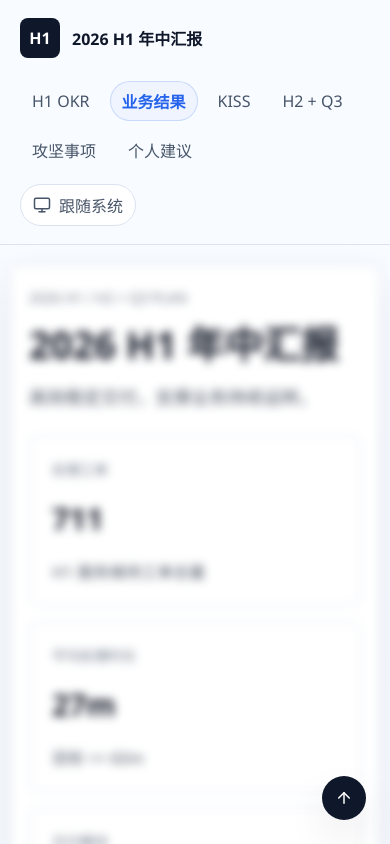
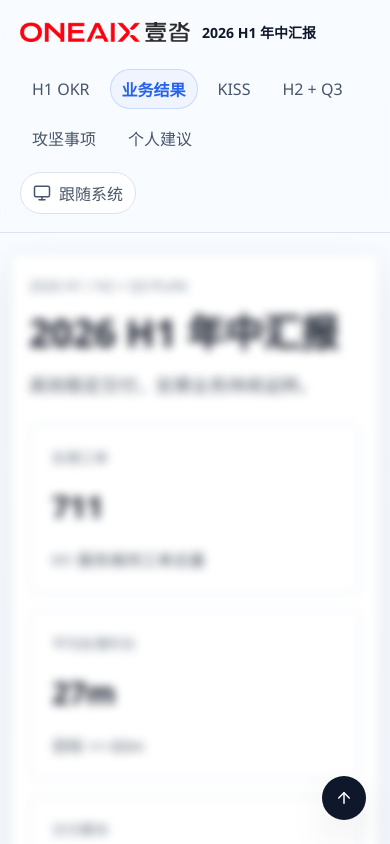
Before and after one commit to tyrantblue/kickoff2026h1, a React (Vite) app: page /#impact in a window 390 px wide. Shown: the top 844 px of the page. Built offline with nearby package versions, Linux system fonts and the light colour scheme.

Commit message:
feat: add oneaix logo and home anchor

```diff
--- a/src/App.jsx
+++ b/src/App.jsx
@@ -26,8 +26,10 @@ import {
   YAxis,
 } from 'recharts';
 import { reportData } from './data/reportData.js';
+import oneaixLogo from './assets/oneaix-logo.png';
 
 const THEME_STORAGE_KEY = 'midyear-report-theme';
+const HOME_SECTION_ID = 'oneaix';
 
 const themeOptions = [
   { value: 'system', label: '跟随系统', Icon: Monitor },
@@ -55,10 +57,10 @@ function App() {
   const [theme, setTheme] = useState(() => {
     return window.localStorage.getItem(THEME_STORAGE_KEY) || 'system';
   });
-  const [activeSection, setActiveSection] = useState('hero');
+  const [activeSection, setActiveSection] = useState(HOME_SECTION_ID);
 
   const sectionIds = useMemo(() => {
-    return ['hero', ...reportData.navItems.map((item) => item.id)];
+    return [HOME_SECTION_ID, ...reportData.navItems.map((item) => item.id)];
   }, []);
 
   useEffect(() => {
@@ -105,7 +107,7 @@ function App() {
 
             return closest;
           },
-          { id: 'hero', distance: Number.POSITIVE_INFINITY },
+          { id: HOME_SECTION_ID, distance: Number.POSITIVE_INFINITY },
         ).id;
 
       setActiveSection((previousSection) => {
@@ -183,15 +185,15 @@ function Header({ activeSection, activeTheme, onNavigate, onThemeToggle }) {
     <header className="site-header">
       <a
         className="brand"
-        href="#hero"
+        href={`#${HOME_SECTION_ID}`}
         aria-label="回到首页"
         onClick={(event) => {
           event.preventDefault();
-          onNavigate('hero');
+          onNavigate(HOME_SECTION_ID);
         }}
       >
-        <span className="brand-mark">H1</span>
-        <span>{reportData.meta.title}</span>
+        <img className="brand-logo" src={oneaixLogo} alt="ONEAIX 壹睿" />
+        <span className="brand-title">{reportData.meta.title}</span>
       </a>
       <div className="header-actions">
         <nav className="site-nav" aria-label="汇报章节导航">
@@ -261,7 +263,7 @@ function Hero({ activeSection, shouldReduceMotion }) {
     <ReportSection
       activeSection={activeSection}
       className="hero-section"
-      id="hero"
+      id={HOME_SECTION_ID}
       shouldReduceMotion={shouldReduceMotion}
     >
       <div className="hero-copy">
@@ -566,12 +568,12 @@ function Suggestions({ activeSection, shouldReduceMotion }) {
 function BackToTop({ activeSection, onNavigate }) {
   return (
     <a
-      className={activeSection === 'hero' ? 'back-to-top is-hidden' : 'back-to-top'}
-      href="#hero"
+      className={activeSection === HOME_SECTION_ID ? 'back-to-top is-hidden' : 'back-to-top'}
+      href={`#${HOME_SECTION_ID}`}
       aria-label="返回顶部"
       onClick={(event) => {
         event.preventDefault();
-        onNavigate('hero');
+        onNavigate(HOME_SECTION_ID);
       }}
     >
       <ArrowUp size={18} aria-hidden="true" />
--- a/src/styles/global.css
+++ b/src/styles/global.css
@@ -146,7 +146,7 @@ select {
 .brand {
   display: inline-flex;
   align-items: center;
-  gap: 12px;
+  gap: 16px;
   font-weight: 700;
   transition: transform 180ms ease;
 }
@@ -155,15 +155,17 @@ select {
   transform: translateY(-1px);
 }
 
-.brand-mark {
-  display: inline-flex;
-  align-items: center;
-  justify-content: center;
-  width: 40px;
-  height: 40px;
-  border-radius: 8px;
-  background: var(--surface-strong);
-  color: #ffffff;
+.brand-logo {
+  display: block;
+  width: min(210px, 34vw);
+  height: 34px;
+  object-fit: contain;
+}
+
+.brand-title {
+  color: var(--text);
+  font-size: 15px;
+  white-space: nowrap;
 }
 
 .site-nav {
@@ -691,6 +693,19 @@ blockquote {
     justify-content: flex-start;
   }
 
+  .brand {
+    gap: 12px;
+  }
+
+  .brand-logo {
+    width: min(170px, 56vw);
+    height: 28px;
+  }
+
+  .brand-title {
+    font-size: 14px;
+  }
+
   .header-actions {
     width: 100%;
     align-items: flex-start;
```
Also changed, not shown: src/assets/oneaix-logo.png (added).
